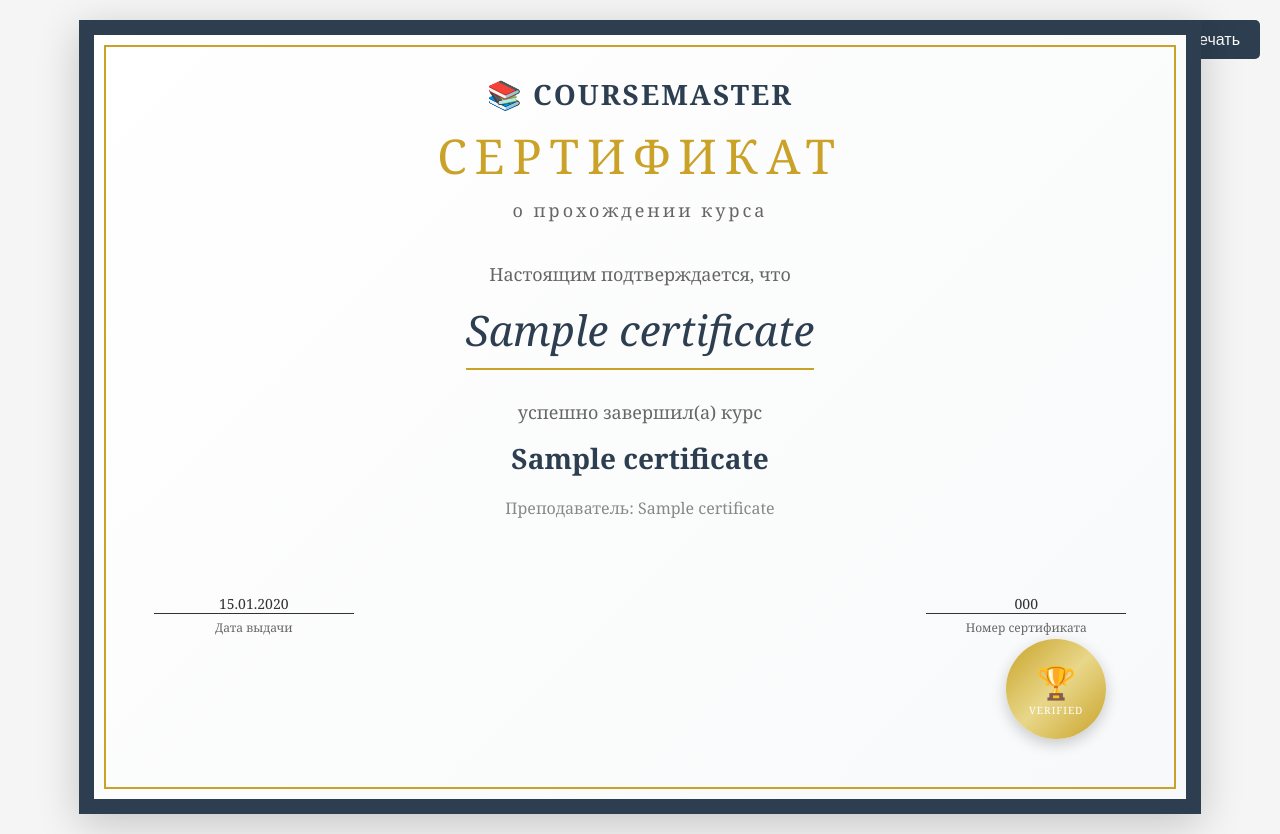
After one commit to IgorNadein/CourseMaster, a Django app: page /courses/certificate/000/print/ in a window 1280 px wide. The commit adds this page. Run offline with Django 5.2, Linux system fonts and the light colour scheme; a user stored in the database is signed in; tables that the repository leaves empty hold one stand-in row (values such as "Sample post").

Commit message:
feat: implement Phase 2.4 Certificate System (model, views, templates, auto-issue on completion)

```diff
--- /dev/null
+++ b/courses/templates/courses/certificate_print.html
@@ -0,0 +1,247 @@
+<!DOCTYPE html>
+<html lang="ru">
+<head>
+    <meta charset="UTF-8">
+    <meta name="viewport" content="width=device-width, initial-scale=1.0">
+    <title>Сертификат {{ certificate.certificate_number }}</title>
+    <style>
+        @page {
+            size: A4 landscape;
+            margin: 0;
+        }
+
+        * {
+            margin: 0;
+            padding: 0;
+            box-sizing: border-box;
+        }
+
+        body {
+            font-family: 'Georgia', 'Times New Roman', serif;
+            background: #f5f5f5;
+            display: flex;
+            justify-content: center;
+            align-items: center;
+            min-height: 100vh;
+            padding: 20px;
+        }
+
+        .certificate {
+            width: 297mm;
+            height: 210mm;
+            background: linear-gradient(135deg, #fff 0%, #f8f9fa 100%);
+            border: 15px solid #2c3e50;
+            padding: 40px 60px;
+            position: relative;
+            box-shadow: 0 10px 40px rgba(0,0,0,0.2);
+        }
+
+        .certificate::before {
+            content: '';
+            position: absolute;
+            top: 10px;
+            left: 10px;
+            right: 10px;
+            bottom: 10px;
+            border: 2px solid #c9a227;
+            pointer-events: none;
+        }
+
+        .header {
+            text-align: center;
+            margin-bottom: 30px;
+        }
+
+        .logo {
+            font-size: 28px;
+            font-weight: bold;
+            color: #2c3e50;
+            letter-spacing: 2px;
+            margin-bottom: 10px;
+        }
+
+        .title {
+            font-size: 48px;
+            color: #c9a227;
+            text-transform: uppercase;
+            letter-spacing: 8px;
+            margin-bottom: 10px;
+        }
+
+        .subtitle {
+            font-size: 18px;
+            color: #666;
+            letter-spacing: 3px;
+        }
+
+        .content {
+            text-align: center;
+            margin: 40px 0;
+        }
+
+        .presented-to {
+            font-size: 18px;
+            color: #666;
+            margin-bottom: 15px;
+        }
+
+        .student-name {
+            font-size: 42px;
+            color: #2c3e50;
+            font-style: italic;
+            margin-bottom: 30px;
+            border-bottom: 2px solid #c9a227;
+            display: inline-block;
+            padding-bottom: 10px;
+        }
+
+        .course-label {
+            font-size: 18px;
+            color: #666;
+            margin-bottom: 15px;
+        }
+
+        .course-title {
+            font-size: 28px;
+            color: #2c3e50;
+            font-weight: bold;
+            margin-bottom: 20px;
+        }
+
+        .instructor {
+            font-size: 16px;
+            color: #888;
+        }
+
+        .footer {
+            display: flex;
+            justify-content: space-between;
+            align-items: flex-end;
+            margin-top: auto;
+            padding-top: 30px;
+        }
+
+        .footer-item {
+            text-align: center;
+        }
+
+        .footer-item .line {
+            border-top: 1px solid #333;
+            width: 200px;
+            margin-bottom: 5px;
+        }
+
+        .footer-item .label {
+            font-size: 12px;
+            color: #666;
+        }
+
+        .footer-item .value {
+            font-size: 14px;
+            color: #333;
+            margin-top: 5px;
+        }
+
+        .badge {
+            position: absolute;
+            right: 80px;
+            bottom: 60px;
+            width: 100px;
+            height: 100px;
+            background: linear-gradient(135deg, #c9a227 0%, #e8d78a 50%, #c9a227 100%);
+            border-radius: 50%;
+            display: flex;
+            flex-direction: column;
+            align-items: center;
+            justify-content: center;
+            box-shadow: 0 5px 15px rgba(0,0,0,0.2);
+        }
+
+        .badge-icon {
+            font-size: 32px;
+            color: #fff;
+        }
+
+        .badge-text {
+            font-size: 10px;
+            color: #fff;
+            text-transform: uppercase;
+            letter-spacing: 1px;
+        }
+
+        @media print {
+            body {
+                background: white;
+                padding: 0;
+            }
+
+            .certificate {
+                box-shadow: none;
+                width: 100%;
+                height: 100%;
+            }
+
+            .no-print {
+                display: none !important;
+            }
+        }
+
+        .print-btn {
+            position: fixed;
+            top: 20px;
+            right: 20px;
+            padding: 10px 20px;
+            background: #2c3e50;
+            color: white;
+            border: none;
+            border-radius: 5px;
+            cursor: pointer;
+            font-size: 16px;
+        }
+
+        .print-btn:hover {
+            background: #34495e;
+        }
+    </style>
+</head>
+<body>
+    <button class="print-btn no-print" onclick="window.print()">
+        🖨️ Печать
+    </button>
+
+    <div class="certificate">
+        <div class="header">
+            <div class="logo">📚 COURSEMASTER</div>
+            <div class="title">Сертификат</div>
+            <div class="subtitle">о прохождении курса</div>
+        </div>
+
+        <div class="content">
+            <div class="presented-to">Настоящим подтверждается, что</div>
+            <div class="student-name">{{ certificate.student_name }}</div>
+            <div class="course-label">успешно завершил(а) курс</div>
+            <div class="course-title">{{ certificate.course_title }}</div>
+            <div class="instructor">Преподаватель: {{ certificate.instructor_name }}</div>
+        </div>
+
+        <div class="footer">
+            <div class="footer-item">
+                <div class="value">{{ certificate.issued_at|date:"d.m.Y" }}</div>
+                <div class="line"></div>
+                <div class="label">Дата выдачи</div>
+            </div>
+
+            <div class="footer-item">
+                <div class="value">{{ certificate.certificate_number }}</div>
+                <div class="line"></div>
+                <div class="label">Номер сертификата</div>
+            </div>
+        </div>
+
+        <div class="badge">
+            <div class="badge-icon">🏆</div>
+            <div class="badge-text">Verified</div>
+        </div>
+    </div>
+</body>
+</html>
--- a/courses/urls.py
+++ b/courses/urls.py
@@ -7,6 +7,13 @@ urlpatterns = [
     path('my/', views.MyCoursesView.as_view(), name='my_courses'),
     path('lesson/<int:lesson_id>/', views.LessonView.as_view(), name='lesson_view'),
     path('lesson/<int:lesson_id>/complete/', views.LessonCompleteView.as_view(), name='lesson_complete'),
+
+    # Сертификаты
+    path('certificates/', views.MyCertificatesView.as_view(), name='my_certificates'),
+    path('certificate/<str:certificate_number>/', views.CertificateDetailView.as_view(), name='certificate_detail'),
+    path('certificate/<str:certificate_number>/print/', views.CertificatePrintView.as_view(), name='certificate_print'),
+    path('verify/', views.CertificateVerifyView.as_view(), name='certificate_verify'),
+    path('verify/<str:certificate_number>/', views.CertificateVerifyView.as_view(), name='certificate_verify_number'),
 
     # Преподавательские URLs
     path('instructor/', views.InstructorCoursesView.as_view(), name='instructor_courses'),
--- a/courses/views.py
+++ b/courses/views.py
@@ -6,9 +6,11 @@ from django.contrib import messages
 from django.db.models import Q, Count, Avg
 from django.utils import timezone
 from django.urls import reverse_lazy, reverse
-from django.http import JsonResponse
+from django.http import JsonResponse, HttpResponse
+from django.template.loader import render_to_string
 from .models import (Course, Category, Enrollment, Section, Lesson, LessonProgress, Review,
-                     Quiz, Question, QuestionChoice, QuizAttempt, UserAnswer, Assignment, AssignmentSubmission)
+                     Quiz, Question, QuestionChoice, QuizAttempt, UserAnswer, Assignment, AssignmentSubmission,
+                     Certificate)
 from .forms import (CourseForm, SectionForm, LessonForm, CoursePublishForm, QuizForm, QuestionForm,
                     QuestionChoiceForm, AssignmentForm, AssignmentSubmissionForm, AssignmentGradeForm, ReviewForm)
 
@@ -335,10 +337,19 @@ class LessonCompleteView(LoginRequiredMixin, View):
             if enrollment.progress_percentage >= 100:
                 enrollment.completed = True
                 enrollment.completed_at = timezone.now()
-                messages.success(
-                    request,
-                    f'🎉 Поздравляем! Вы завершили курс "{course.title}"!'
-                )
+
+                # Автоматически выдать сертификат
+                if not hasattr(enrollment, 'certificate'):
+                    Certificate.objects.create(enrollment=enrollment)
+                    messages.success(
+                        request,
+                        f'🎉 Поздравляем! Вы завершили курс "{course.title}" и получили сертификат!'
+                    )
+                else:
+                    messages.success(
+                        request,
+                        f'🎉 Поздравляем! Вы завершили курс "{course.title}"!'
+                    )
 
             enrollment.save()
 
@@ -1326,3 +1337,81 @@ class CourseReviewsView(ListView):
             ).first()
 
         return context
+
+
+# ============================================================
+# CERTIFICATE VIEWS (Система сертификатов)
+# ============================================================
+
+class MyCertificatesView(LoginRequiredMixin, ListView):
+    """
+    Список сертификатов студента
+    """
+    model = Certificate
+    template_name = 'courses/my_certificates.html'
+    context_object_name = 'certificates'
+
+    def get_queryset(self):
+        return Certificate.objects.filter(
+            enrollment__student=self.request.user
+        ).select_related('enrollment__course').order_by('-issued_at')
+
+
+class CertificateDetailView(LoginRequiredMixin, DetailView):
+    """
+    Просмотр сертификата
+    """
+    model = Certificate
+    template_name = 'courses/certificate_detail.html'
+    context_object_name = 'certificate'
+
+    def get_object(self, queryset=None):
+        certificate_number = self.kwargs.get('certificate_number')
+        return get_object_or_404(Certificate, certificate_number=certificate_number)
+
+
+class CertificateVerifyView(View):
+    """
+    Публичная проверка подлинности сертификата
+    """
+    template_name = 'courses/certificate_verify.html'
+
+    def get(self, request, certificate_number=None):
+        certificate = None
+        searched = False
+
+        if certificate_number:
+            searched = True
+            certificate = Certificate.objects.filter(
+                certificate_number=certificate_number
+            ).first()
+
+        return render(request, self.template_name, {
+            'certificate': certificate,
+            'searched': searched,
+            'certificate_number': certificate_number
+        })
+
+    def post(self, request):
+        certificate_number = request.POST.get('certificate_number', '').strip().upper()
+        return redirect('certificate_verify_number', certificate_number=certificate_number)
+
+
+class CertificatePrintView(LoginRequiredMixin, View):
+    """
+    Версия сертификата для печати (HTML)
+    """
+    def get(self, request, certificate_number):
+        certificate = get_object_or_404(Certificate, certificate_number=certificate_number)
+
+        # Проверка: студент или преподаватель курса
+        is_owner = certificate.enrollment.student == request.user
+        is_instructor = certificate.enrollment.course.instructor == request.user
+
+        if not (is_owner or is_instructor or request.user.is_staff):
+            messages.error(request, 'У вас нет доступа к этому сертификату.')
+            return redirect('my_courses')
+
+        return render(request, 'courses/certificate_print.html', {
+            'certificate': certificate
+        })
```
Also changed, not shown: courses/admin.py (+18 -1 lines), courses/models.py (+35 -0 lines), courses/templates/courses/certificate_detail.html (added, +67 -0 lines), courses/templates/courses/certificate_verify.html (added, +83 -0 lines), courses/templates/courses/my_certificates.html (added, +55 -0 lines), courses/templates/courses/my_courses.html (+15 -2 lines), courses/migrations/0006_certificate.py (added).
